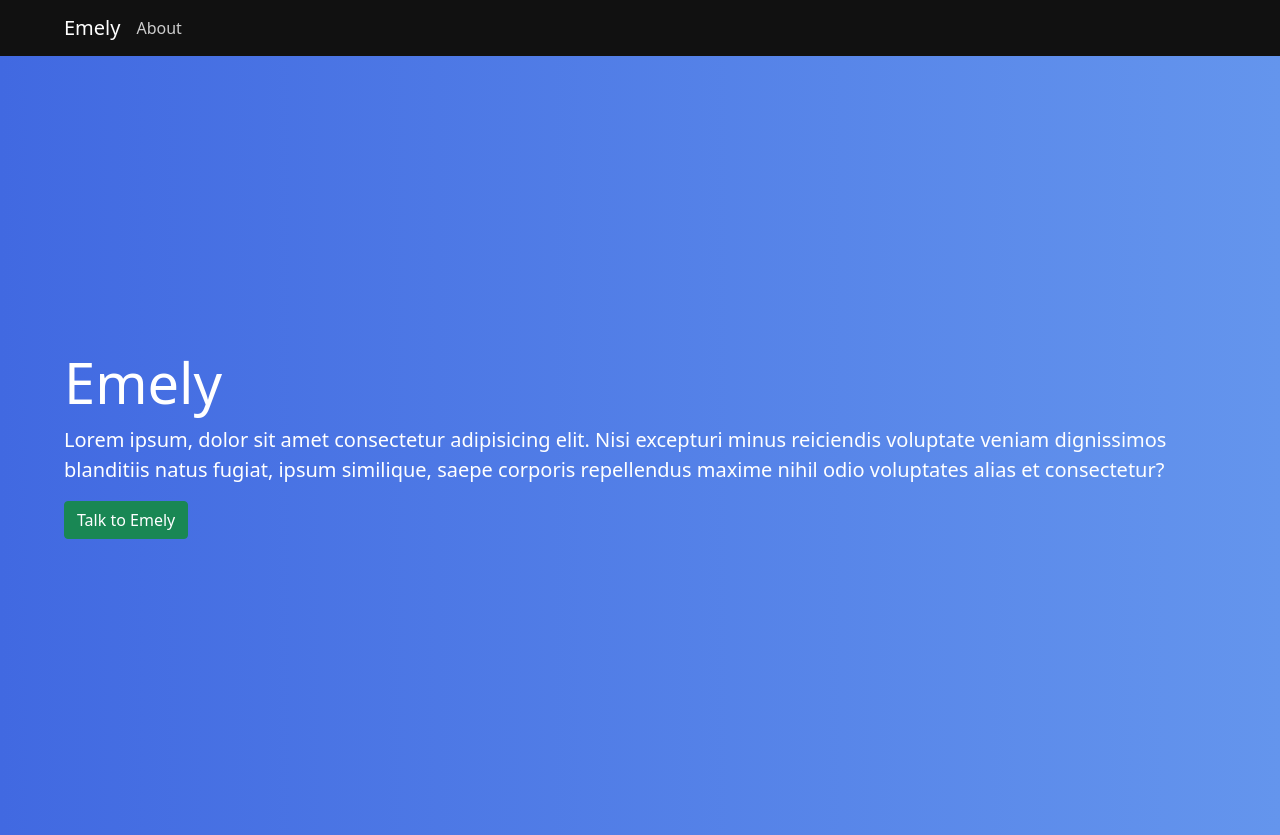
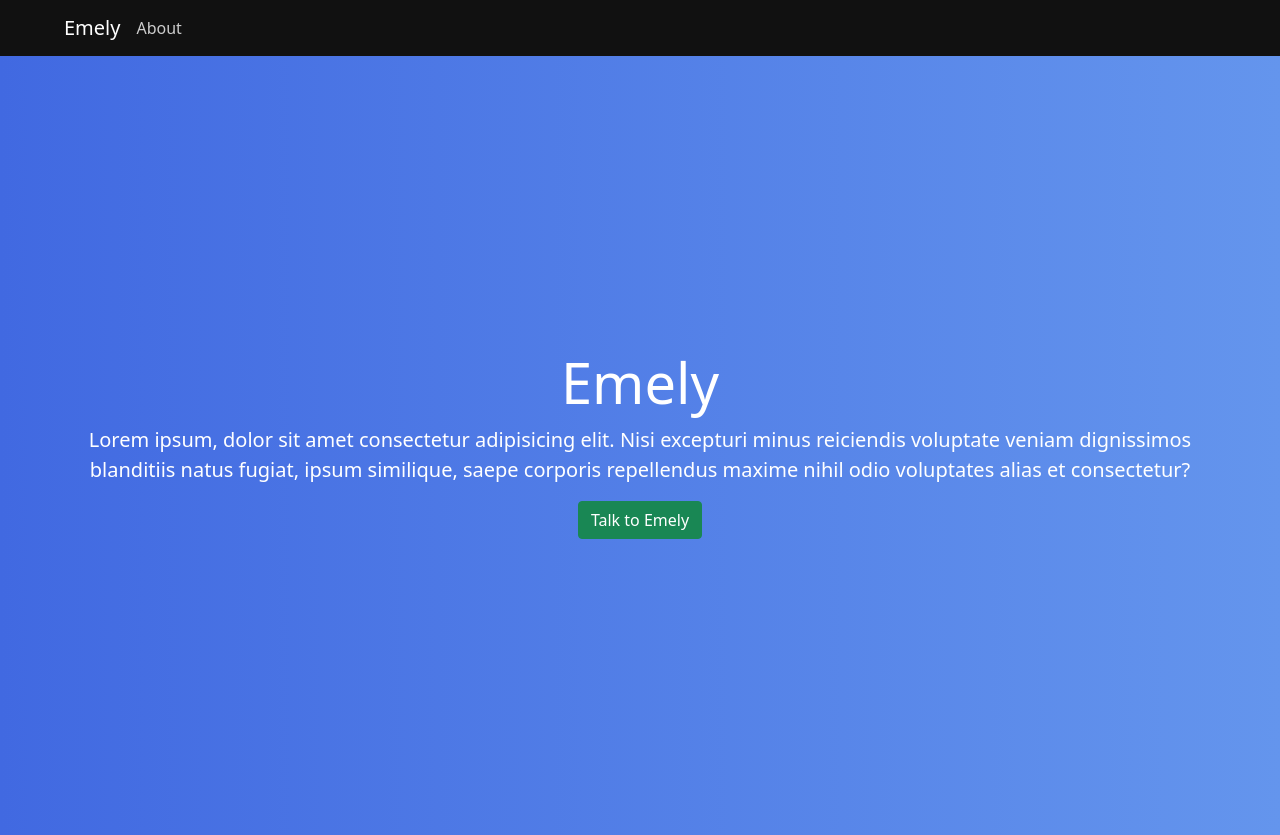
Before and after one commit to christopherlindberg1/Emely-data-gathering, a Flask app: page / in a window 1280 px wide. Shown: the top 835 px of the page. Run offline with Flask 2, Linux system fonts and the light colour scheme; some libraries are stand-ins or nearby versions.

Commit message:
Centered content in jumbotron

```diff
--- a/app/templates/index.html
+++ b/app/templates/index.html
@@ -5,9 +5,11 @@
 <section id="jumbotron" class="section">
     <div class="container d-flex flex-column justify-content-center align-items-center">
         <div id="jumbotron-content">
-            <h1 class="display-4">Emely</h1>
-            <p class="lead">Lorem ipsum, dolor sit amet consectetur adipisicing elit. Nisi excepturi minus reiciendis voluptate veniam dignissimos blanditiis natus fugiat, ipsum similique, saepe corporis repellendus maxime nihil odio voluptates alias et consectetur?</p>
-            <a href="#section-dialogue" class="link-scroll btn btn-success">Talk to Emely</a>
+            <h1 class="display-4 text-center">Emely</h1>
+            <p class="lead text-center">Lorem ipsum, dolor sit amet consectetur adipisicing elit. Nisi excepturi minus reiciendis voluptate veniam dignissimos blanditiis natus fugiat, ipsum similique, saepe corporis repellendus maxime nihil odio voluptates alias et consectetur?</p>
+            <div class="d-flex justify-content-center align-items-center">
+                <a href="#section-dialogue" class="link-scroll btn btn-success">Talk to Emely</a>
+            </div>
         </div>
     </div>
 </section>
```
